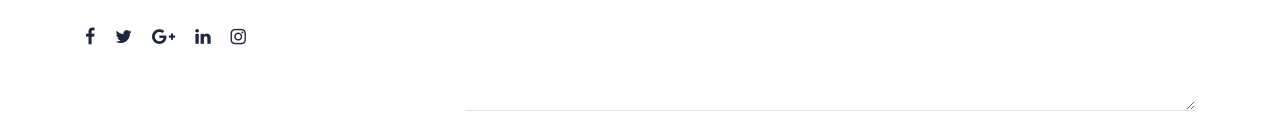
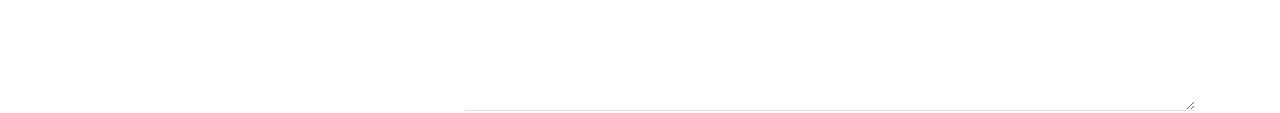
Before and after one commit to Alexandersaur/Published_Portfolio, a plain HTML site: page Published_Portfolio/Index.html in a window 1280 px wide. Shown: the part 5072-5185 px from the top of the page. Drawn offline with nearby package versions, Linux system fonts and the light colour scheme.

Commit message:
removing social media links

```diff
--- a/Published_Portfolio/Index.html
+++ b/Published_Portfolio/Index.html
@@ -790,11 +790,11 @@
 		    				</div>
 		    				<div class="socal_media_2 mt_15 d-inline-block">
 					            <ul>
-					                <li><a href="#"><i class="fa fa-facebook" aria-hidden="true"></i></a></li>
+					                <!--<li><a href="#"><i class="fa fa-facebook" aria-hidden="true"></i></a></li>
 					                <li><a href="#"><i class="fa fa-twitter" aria-hidden="true"></i></a></li>
 					                <li><a href="#"><i class="fa fa-google-plus" aria-hidden="true"></i></a></li>
 					                <li><a href="#"><i class="fa fa-linkedin" aria-hidden="true"></i></a></li>
-					                <li><a href="#"><i class="fa fa-instagram" aria-hidden="true"></i></a></li>
+					                <li><a href="#"><i class="fa fa-instagram" aria-hidden="true"></i></a></li>-->
 					            </ul>
 					        </div>
 						</div>
```
